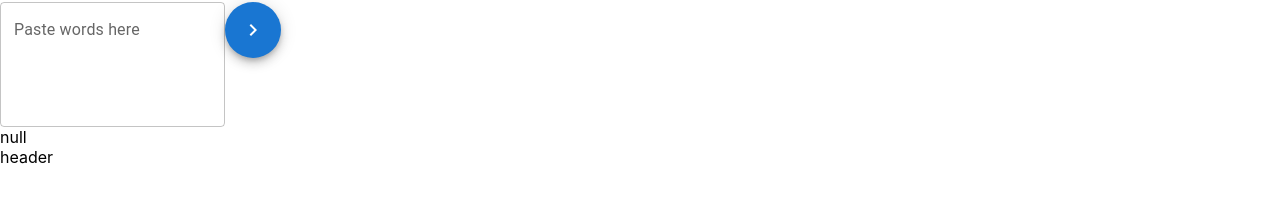
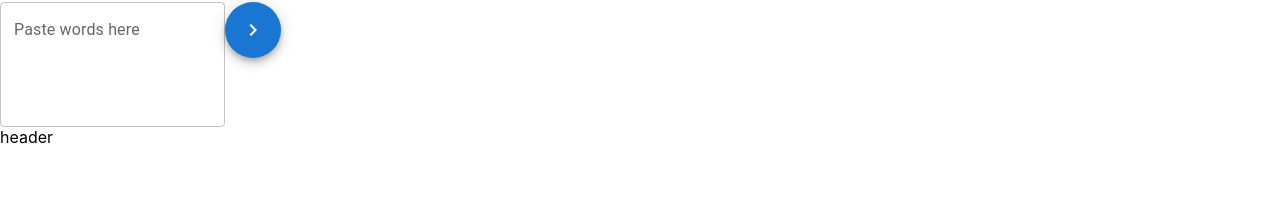
Before and after one commit to c-ehrlich/vocab-learn-order, a React (Create React App) app in the folder frontend/: page / in a window 1280 px wide. Shown: the part 246-448 px from the top of the page. Built offline with nearby package versions, Linux system fonts and the light colour scheme.

Commit message:
feat(frontend): Conditionally show input or result

```diff
--- a/frontend/src/App.tsx
+++ b/frontend/src/App.tsx
@@ -1,14 +1,15 @@
-import Header from "./components/Header";
-import Sliders from "./components/Sliders";
-import Input from "./components/Input";
-import Results from "./components/Results";
+import Header from './components/Header';
+import Sliders from './components/Sliders';
+import Input from './components/Input';
+import Results from './components/Results';
+import useStore from './store';
 
 function App() {
+  const { serverResponse } = useStore();
   return (
     <div className='App' data-testid='App'>
       <Sliders />
-      <Input />
-      <Results />
+      {serverResponse ? <Results /> : <Input />}
       <Header />
     </div>
   );
--- a/frontend/src/components/Results.tsx
+++ b/frontend/src/components/Results.tsx
@@ -1,16 +1,14 @@
-import useStore from "../store"
+import useStore from '../store';
 
-type Props = {}
-
-const Results = (props: Props) => {
-  const { serverResponse } = useStore();
+const Results = () => {
+  const { serverResponse, setServerResponse } = useStore();
 
   return (
-    <div>{JSON.stringify(serverResponse)}</div>
-    // if no server response: just a fragment
-    // if serverResponse: the response, organized, plus a button to make another search
-    // (which just sets the response to null)
-  )
-}
+    <div>
+      <button onClick={() => setServerResponse(null)}>back</button>
+      <div>{JSON.stringify(serverResponse)}</div>
+    </div>
+  );
+};
 
-export default Results
+export default Results;
```
